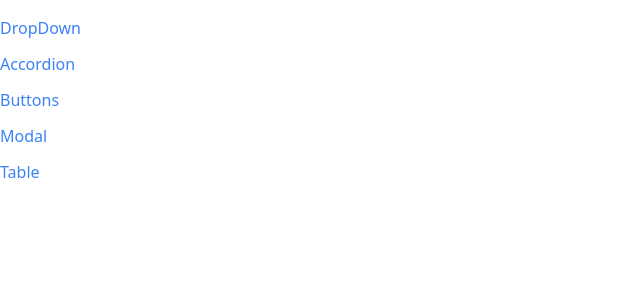
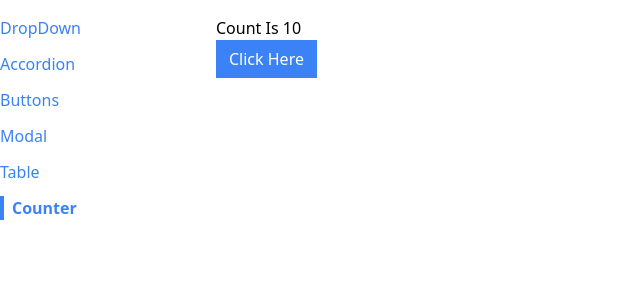
Before and after one commit to Jeevaneupane23/Components-on-React, a React (Create React App) app: page /counter in a window 1280 px wide. Shown: the top 300 px of the page, without its empty margins (0-640 px from the left). Built offline with nearby package versions, Linux system fonts and the light colour scheme.

Commit message:
This section is completed by Me

```diff
--- a/src/App.js
+++ b/src/App.js
@@ -5,6 +5,7 @@ import ButtonPage from "./Pages/ButtonPages";
 import DropDownPage from "./Pages/DropDownPage";
 import ModalPage from "./Pages/ModalPage";
 import TablePage from "./Pages/TablePage";
+import CounterPage from "./Pages/CounterPage";
 
 
 function App(){
@@ -34,6 +35,10 @@ return (
       <TablePage/>
 
     </Route>
+    <Route path="/counter">
+      <CounterPage intialCount={10}/>
+
+    </Route>
    </div>
   </div>
 )
--- a/src/Components/SideBar.js
+++ b/src/Components/SideBar.js
@@ -10,6 +10,7 @@ function SideBar(){
         {label:'Buttons',path:"/button"},
         {label:'Modal',path:'/modal'},
         {label:'Table',path:'/table'},
+        {label:'Counter',path:'/counter'},
 
     ]
 
--- a/src/Components/SortableTable.js
+++ b/src/Components/SortableTable.js
@@ -1,33 +1,13 @@
-import { useState } from "react";
+import UseSort from "../hooks/use-sort";
 import Table from "./Table";
 import { GoArrowSmallUp,GoArrowSmallDown } from "react-icons/go";
 import { Fragment } from "react";
 function SortableTable(props) {
-    const [sortOrder, setSortOrder] = useState(null);
-    const [sortBy, setSortBy] = useState(null);
+
+
 
     const { config,data } = props;
-
-    const handleClick = (label) => {
-
-        if(sortBy && label!==sortBy){
-            setSortBy(label);
-            setSortOrder('asc');
-            return;
-        }
-        if (sortOrder === null) {
-            setSortOrder('asc');
-            setSortBy(label);
-        }
-        else if (sortOrder === 'asc') {
-            setSortOrder('desc');
-            setSortBy(label);
-        }
-        else if (sortOrder === 'desc') {
-            setSortOrder(null);
-            setSortBy(null);
-        }
-    }
+    const {sortSetColumn,sortBy,sortOrder,sortedData}=UseSort(data,config);
 
     const upadatedConfig = config.map((column) => {
         if (!column.sortValue) {
@@ -35,36 +15,12 @@ function SortableTable(props) {
         }
         return {
             ...column,
-            header: () =><th onClick={() => handleClick(column.label)} className="flex items-center cursor-pointer hover:bg-gray-100"> <div>{showIcon(column.label,sortBy,sortOrder)}</div>{column.label}</th>
+            header: () =><th onClick={() => sortSetColumn(column.label)} className="flex items-center cursor-pointer hover:bg-gray-100"> <div>{showIcon(column.label,sortBy,sortOrder)}</div>{column.label}</th>
         }
     })
 
-    //!Only sort the data when sortOrder && sortBy are not null
 
-    //!Make copy of data prop
 
-    //!Find the correct sort value function
-
-    let sortedData=data;
-
-    if(sortBy && sortOrder){
-        const {sortValue}=config.find((column)=>column.label===sortBy);
-        sortedData=[...data].sort((a,b)=>{
-            const valueA=sortValue(a);
-            const valueB=sortValue(b);
-
-            const reverseOrder=sortOrder==='asc'?1:-1;
-
-            if(typeof valueA==="string"){
-
-                return valueA.localeCompare(valueB)*reverseOrder;
-
-            }
-            else{
-                return (valueA-valueB)*reverseOrder;
-            }
-        })
-    }
 
     return <div>
 
--- /dev/null
+++ b/src/Pages/CounterPage.js
@@ -0,0 +1,22 @@
+import useCounter from '../hooks/use-counter';
+import Button from '../Components/Button'
+
+
+
+
+export default function CounterPage({intialCount}) {
+    const {count,increment}=useCounter(intialCount);
+
+
+
+
+    return (
+      <div>
+        <h1>Count Is {count}</h1>
+        <Button primary onClick={increment}>Click Here</Button>
+
+
+      </div>
+    )
+
+}
--- /dev/null
+++ b/src/hooks/use-counter.js
@@ -0,0 +1,22 @@
+import { useState,useEffect } from "react";
+function useCounter(intialCount){
+    const [count,setCount]=useState(intialCount);
+
+    useEffect(()=>{
+
+
+    },[count])
+
+    const increment=()=>{
+        setCount((count)=>{
+            return count+1;
+        })
+    }
+    return {
+        count,
+        increment,
+    }
+
+}
+
+export default useCounter;
--- /dev/null
+++ b/src/hooks/use-sort.js
@@ -0,0 +1,66 @@
+import { useState } from "react";
+
+
+function UseSort(data,config){
+    const [sortOrder, setSortOrder] = useState(null);
+    const [sortBy, setSortBy] = useState(null);
+
+
+const sortSetColumn = (label) => {
+
+    if(sortBy && label!==sortBy){
+        setSortBy(label);
+        setSortOrder('asc');
+        return;
+    }
+    if (sortOrder === null) {
+        setSortOrder('asc');
+        setSortBy(label);
+    }
+    else if (sortOrder === 'asc') {
+        setSortOrder('desc');
+        setSortBy(label);
+    }
+    else if (sortOrder === 'desc') {
+        setSortOrder(null);
+        setSortBy(null);
+    }
+}
+     //!Only sort the data when sortOrder && sortBy are not null
+
+    //!Make copy of data prop
+
+    //!Find the correct sort value function
+
+    let sortedData=data;
+
+    if(sortBy && sortOrder){
+        const {sortValue}=config.find((column)=>column.label===sortBy);
+        sortedData=[...data].sort((a,b)=>{
+            const valueA=sortValue(a);
+            const valueB=sortValue(b);
+
+            const reverseOrder=sortOrder==='asc'?1:-1;
+
+            if(typeof valueA==="string"){
+
+                return valueA.localeCompare(valueB)*reverseOrder;
+
+            }
+            else{
+                return (valueA-valueB)*reverseOrder;
+            }
+        })
+    }
+
+    return {
+        sortSetColumn,
+        sortBy,
+        sortOrder,
+        sortedData
+
+    }
+
+}
+
+export default UseSort;
```
